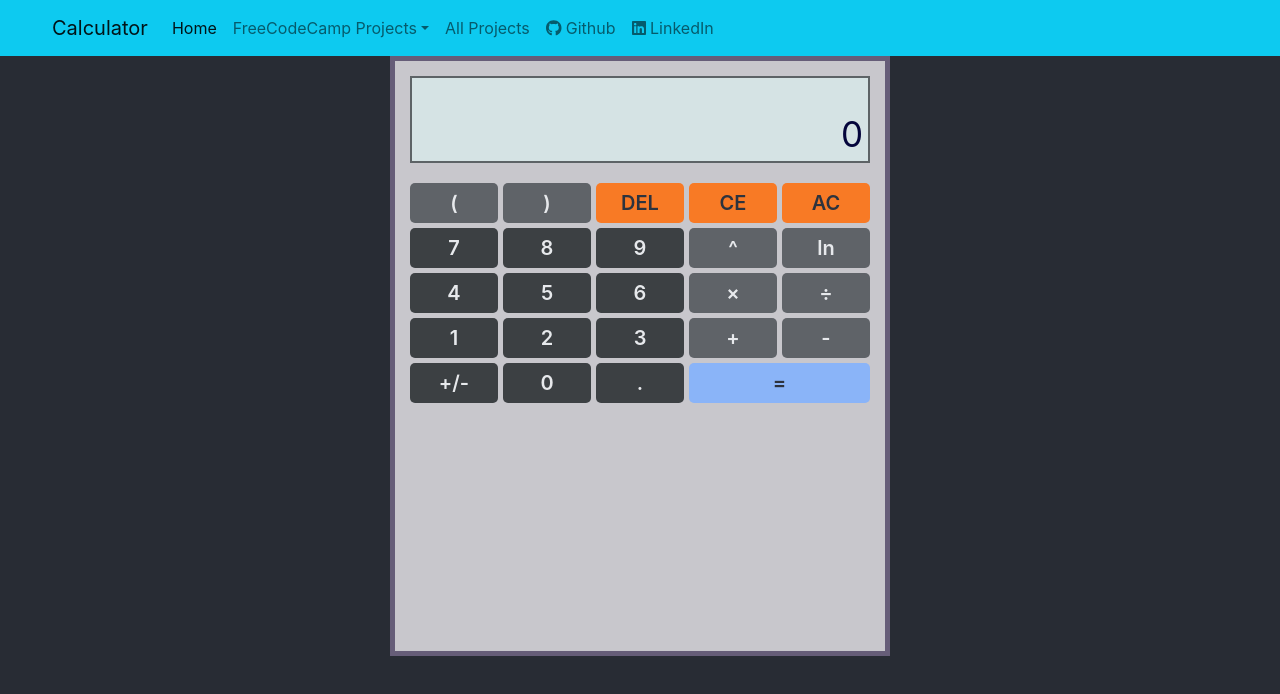
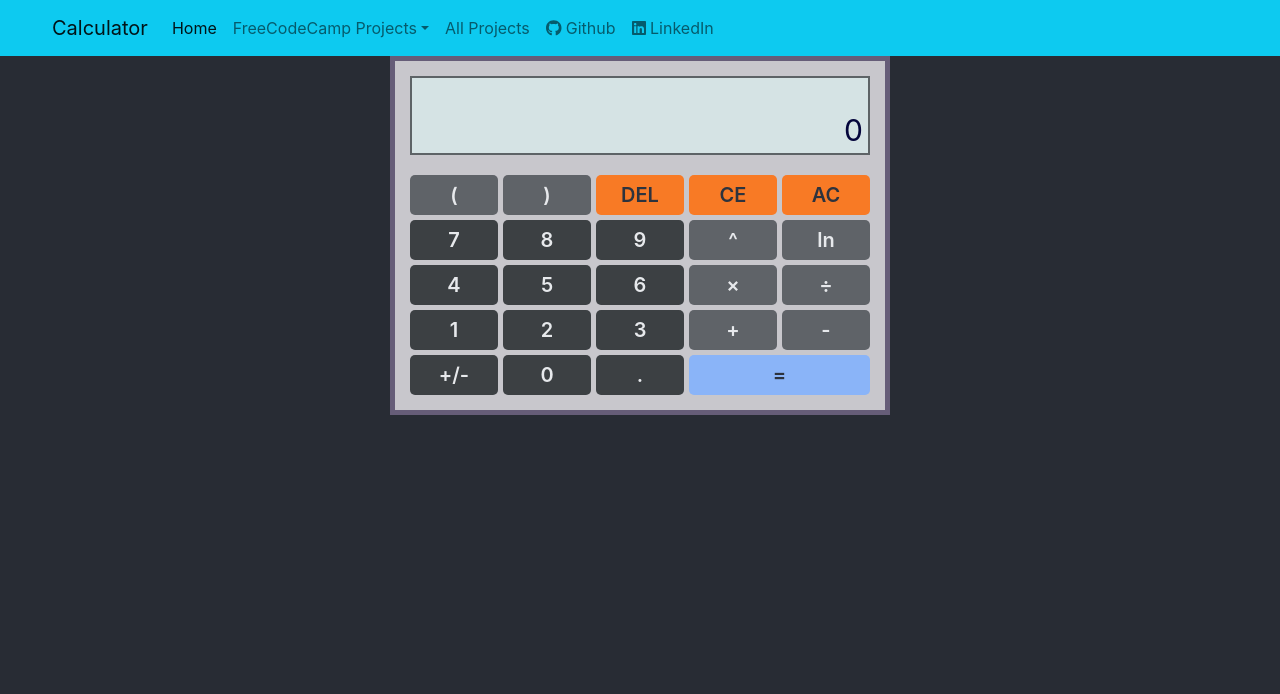
Before and after one commit to PLCoster/fcc_frontendlibs_project4, a React (Create React App) app: page / in a window 1280 px wide. Shown: the top 694 px of the page. Built offline with nearby package versions, Linux system fonts and the light colour scheme.

Commit message:
Small update to calculator size styling and key press event listeners
Event listeners now translate certain key presses where multiple keys
can activate the same button e.g. Enter and = both activate '='

Calculator min width set to fit full number in display width

```diff
--- a/src/components/Calculator.css
+++ b/src/components/Calculator.css
@@ -1,7 +1,6 @@
 .calculator-body {
   width: 500px;
-  min-width: 300px;
-  height: 600px;
+  min-width: 420px;
   padding: 15px;
   background-color: #c8c7cc;
   border: 5px solid #665d78;
@@ -26,5 +25,5 @@
 
 .number-display {
   text-align: end;
-  font-size: 35px;
+  font-size: 30px;
 }
--- a/src/components/Calculator.js
+++ b/src/components/Calculator.js
@@ -192,8 +192,16 @@ function Calculator() {
     setFormula(newFormula);
   };
 
+  // Add window event listener for key presses
   useEffect(() => {
     const keyDownEventListener = ({ key }) => {
+      if (key === 'Enter') {
+        key = '=';
+      }
+
+      if (key === 'Backspace') {
+        key = 'Delete';
+      }
       setKeyPressed(key);
     };
 
```
